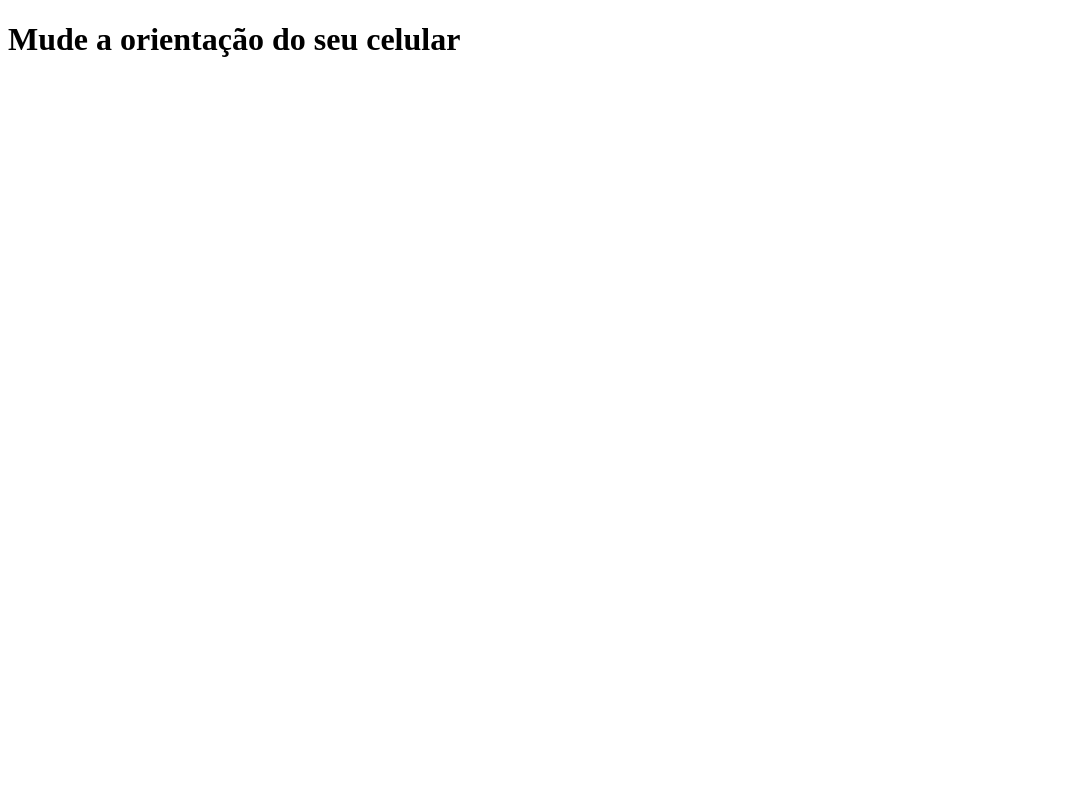
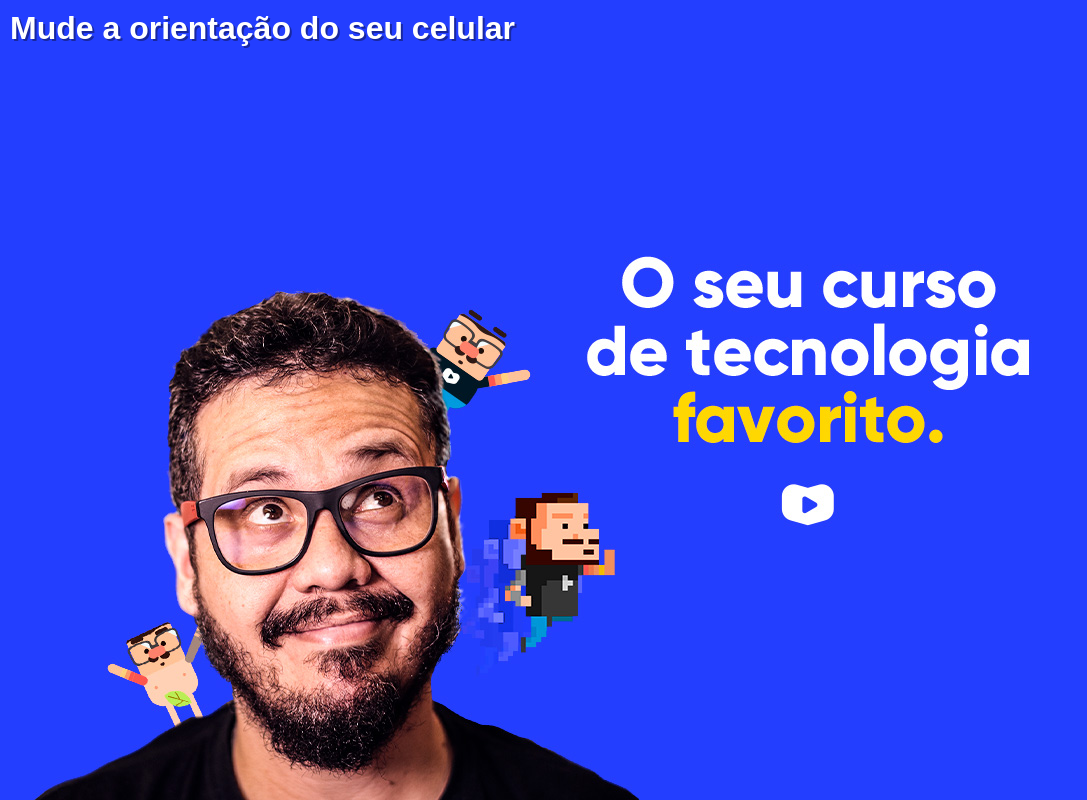
Before and after one commit to albertiF-dev/html-css, a plain HTML site: page exercicios/ex026/mq002/index.html in a window 1280 px wide. Shown: the whole page, without its empty margins (0-1087 px from the left). Drawn offline with Linux system fonts and the light colour scheme.

Commit message:
Atualização do exercício 026

```diff
--- a/exercicios/ex026/mq002/estilos/paisagem.css
+++ b/exercicios/ex026/mq002/estilos/paisagem.css
@@ -1,3 +1,8 @@
 @charset "UTF-8";
 
 /*  Modo Paisagem   */
+
+body {
+    background-image: url(../imagens/cev-landscape.jpg);
+    background-position: left bottom;
+}
--- a/exercicios/ex026/mq002/estilos/retrato.css
+++ b/exercicios/ex026/mq002/estilos/retrato.css
@@ -1,3 +1,8 @@
 @charset "UTF-8";
 
 /*  Modo Retrato   */
+
+body {
+    background-image: url(../imagens/cev-portrait.jpg);
+    background-position: center bottom;
+}
--- a/exercicios/ex026/mq002/estilos/style.css
+++ b/exercicios/ex026/mq002/estilos/style.css
@@ -1,3 +1,23 @@
 @charset "UTF-8";
 
 /*  Configurações gerais    */
+
+* {
+    margin: 0px;
+    padding: 0px;
+    font-family: Arial, Helvetica, sans-serif;
+}
+
+html, body {
+    width: 100vw;
+    height: 100vh;
+    background-color: #233eff;
+    background-size: contain;
+    background-repeat: no-repeat;
+}
+
+h1 {
+    color: white;
+    text-shadow: 2px 2px 0px #1827a0;
+    padding: 10px;
+}
```
